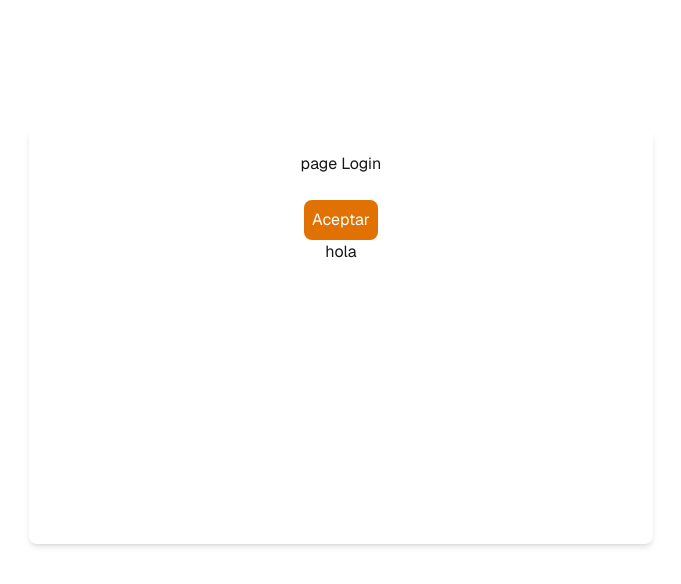
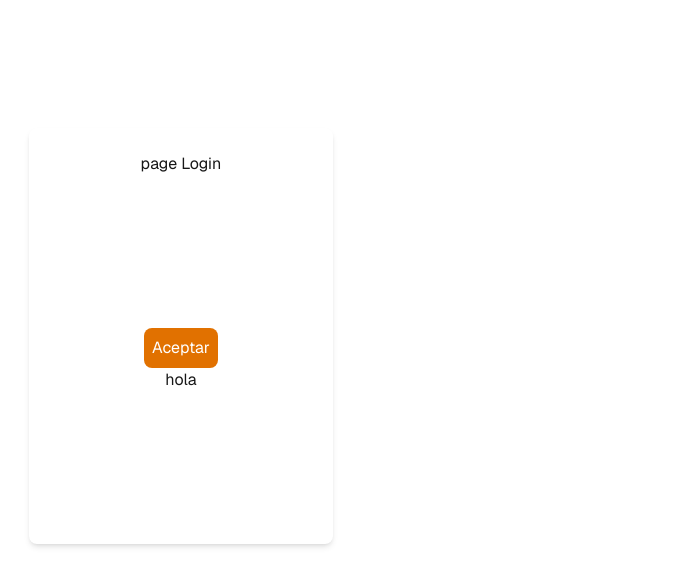
Before and after one commit to latam-shop/latam-shop, a Next.js app: page / in a window 1280 px wide. Shown: the top 584 px of the page, without its empty margins (291-972 px from the left). Built offline with nearby package versions, Linux system fonts and the light colour scheme.

Commit message:
feat(app): config clsx

```diff
--- a/src/components/atoms/button/button.module.css
+++ b/src/components/atoms/button/button.module.css
@@ -1,4 +1,4 @@
-@import "tailwindcss";
+@reference "tailwindcss";
 
 .primary {
     @apply text-white bg-amber-600 hover:bg-amber-600/60 p-2 rounded-lg disabled:bg-zinc-500 disabled:cursor-not-allowed;
--- a/src/components/atoms/button/button.tsx
+++ b/src/components/atoms/button/button.tsx
@@ -1,4 +1,6 @@
+import { cn } from "@/lib/utils";
 import { ButtonProps } from "./button.types";
+import styles from './button.module.css';
 
 export const Button = ({
     title,
@@ -8,10 +10,9 @@ export const Button = ({
     disabled = false,
 }: ButtonProps) => {
     return (<button
-        className={`${className} ${variant}`}
+        className={cn(styles.primary, styles[variant], className)}
         disabled={disabled}
         onClick={onClick}
     >  {title}
-
     </button>)
 }
--- a/src/components/atoms/card/card.module.css
+++ b/src/components/atoms/card/card.module.css
@@ -1,5 +1,5 @@
-@import "tailwindcss";
+@reference "tailwindcss";
 
 .mainContainer {
-    @apply transition-all;
+    @apply flex flex-col items-center justify-center;
 }
--- a/src/components/atoms/card/card.tsx
+++ b/src/components/atoms/card/card.tsx
@@ -1,7 +1,8 @@
 import { PropsWithChildren } from "react";
 import { CardProps } from "./card.types";
-import classes from './card.module.css';
 import { SIZE_MAP } from "./card.util";
+import { cn } from "@/lib/utils";
+import styles from './card.module.css'
 
 export const Card = ({
     children,
@@ -11,11 +12,7 @@ export const Card = ({
     const dimensions = SIZE_MAP[size];
 
     return (
-        <div className={`
-            ${classes.mainContainer}
-            ${dimensions}
-            ${classContainer}
-        `}>
+        <div className={cn(styles.mainContainer, classContainer, dimensions)}>
             {children}
         </div>
     );
```
Also changed, not shown: 1 other file (tests, documents, lock files or other folders).
